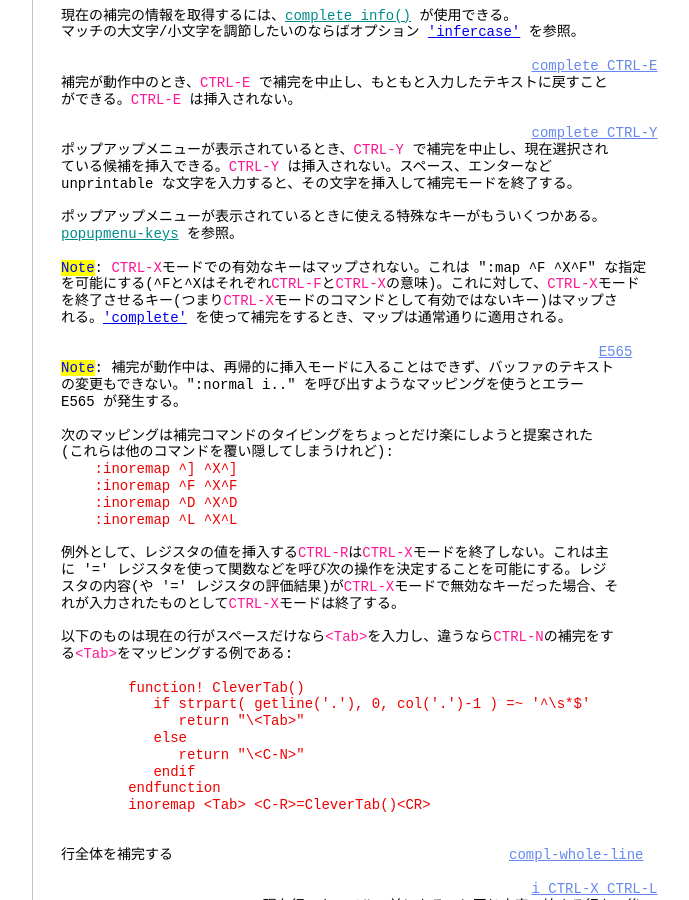
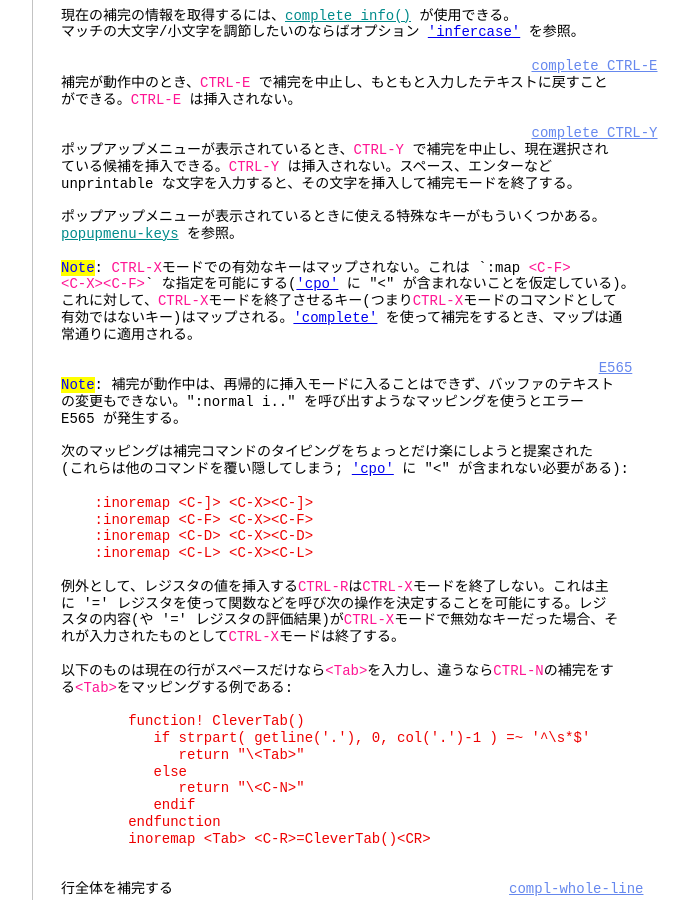
Before and after one commit to vim-jp/vimdoc-ja, a Jekyll site: the page built from insert.html, in a window 1280 px wide and 900 px high, scrolled down 10740 px. Shown: the whole window, without its empty margins (340-1029 px from the left). Built offline with Jekyll 4.4.1, drawn with Linux system fonts in a browser that asks for light colours; nearby versions of some CDN libraries; comment, search, counter and statistics services are not loaded; some of the changed text lies outside the part shown.

Commit message:
Generated by GitHub workflow 3288594619
https://github.com/vim-jp/vimdoc-ja-working/actions/runs/3288594619

```diff
--- a/insert.html
+++ b/insert.html
@@ -3,7 +3,7 @@ layout: vimdoc
 helpname: 'insert'
 ---
 <div id='vimCodeElement'>
-<a class="Constant" href="insert.html" name="insert.txt">insert.txt</a>&nbsp;&nbsp;&nbsp;&nbsp;For&nbsp;<span class="Identifier">Vim バージョン 9.0.</span>&nbsp;&nbsp;Last change: 2022 Apr 06<br>
+<a class="Constant" href="insert.html" name="insert.txt">insert.txt</a>&nbsp;&nbsp;&nbsp;&nbsp;For&nbsp;<span class="Identifier">Vim バージョン 9.0.</span>&nbsp;&nbsp;Last change: 2022 Sep 30<br>
 <br>
 <br>
 &nbsp;&nbsp;&nbsp;&nbsp;&nbsp;&nbsp;&nbsp;&nbsp;&nbsp;&nbsp;&nbsp;&nbsp;&nbsp;&nbsp;&nbsp;&nbsp;<span class="Identifier">VIMリファレンスマニュアル&nbsp;&nbsp;&nbsp;&nbsp;by Bram Moolenaar</span><br>
@@ -645,10 +645,11 @@ unprintable な文字を入力すると、その文字を挿入して補完モ
 ポップアップメニューが表示されているときに使える特殊なキーがもういくつかある。<br>
 <a class="Identifier" href="insert.html#popupmenu-keys">popupmenu-keys</a>&nbsp;を参照。<br>
 <br>
-<span class="Todo">Note</span>:&nbsp;<span class="Special">CTRL-X</span>モードでの有効なキーはマップされない。これは &quot;:map ^F ^X^F&quot; な指定<br>
-を可能にする(^Fと^Xはそれぞれ<span class="Special">CTRL-F</span>と<span class="Special">CTRL-X</span>の意味)。これに対して、<span class="Special">CTRL-X</span>モード<br>
-を終了させるキー(つまり<span class="Special">CTRL-X</span>モードのコマンドとして有効ではないキー)はマップさ<br>
-れる。<a class="Type" href="options.html#'complete'">'complete'</a>&nbsp;を使って補完をするとき、マップは通常通りに適用される。<br>
+<span class="Todo">Note</span>:&nbsp;<span class="Special">CTRL-X</span>モードでの有効なキーはマップされない。これは `:map&nbsp;<span class="Special">&lt;C-F&gt;</span><br>
+<span class="Special">&lt;C-X&gt;&lt;C-F&gt;</span>` な指定を可能にする(<a class="Type" href="options.html#'cpo'">'cpo'</a>&nbsp;に &quot;&lt;&quot; が含まれないことを仮定している)。<br>
+これに対して、<span class="Special">CTRL-X</span>モードを終了させるキー(つまり<span class="Special">CTRL-X</span>モードのコマンドとして<br>
+有効ではないキー)はマップされる。<a class="Type" href="options.html#'complete'">'complete'</a>&nbsp;を使って補完をするとき、マップは通<br>
+常通りに適用される。<br>
 <br>
 &nbsp;&nbsp;&nbsp;&nbsp;&nbsp;&nbsp;&nbsp;&nbsp;&nbsp;&nbsp;&nbsp;&nbsp;&nbsp;&nbsp;&nbsp;&nbsp;&nbsp;&nbsp;&nbsp;&nbsp;&nbsp;&nbsp;&nbsp;&nbsp;&nbsp;&nbsp;&nbsp;&nbsp;&nbsp;&nbsp;&nbsp;&nbsp;&nbsp;&nbsp;&nbsp;&nbsp;&nbsp;&nbsp;&nbsp;&nbsp;&nbsp;&nbsp;&nbsp;&nbsp;&nbsp;&nbsp;&nbsp;&nbsp;&nbsp;&nbsp;&nbsp;&nbsp;&nbsp;&nbsp;&nbsp;&nbsp;&nbsp;&nbsp;&nbsp;&nbsp;&nbsp;&nbsp;&nbsp;&nbsp;<a class="Constant" href="insert.html#E565" name="E565">E565</a><br>
 <span class="Todo">Note</span>: 補完が動作中は、再帰的に挿入モードに入ることはできず、バッファのテキスト<br>
@@ -656,11 +657,12 @@ unprintable な文字を入力すると、その文字を挿入して補完モ
 E565 が発生する。<br>
 <br>
 次のマッピングは補完コマンドのタイピングをちょっとだけ楽にしようと提案された<br>
-(これらは他のコマンドを覆い隠してしまうけれど):<br>
-<div class="helpExample">&nbsp;&nbsp;&nbsp;&nbsp;:inoremap ^] ^X^]<br>
-&nbsp;&nbsp;&nbsp;&nbsp;:inoremap ^F ^X^F<br>
-&nbsp;&nbsp;&nbsp;&nbsp;:inoremap ^D ^X^D<br>
-&nbsp;&nbsp;&nbsp;&nbsp;:inoremap ^L ^X^L</div>
+(これらは他のコマンドを覆い隠してしまう;&nbsp;<a class="Type" href="options.html#'cpo'">'cpo'</a>&nbsp;に &quot;&lt;&quot; が含まれない必要がある):<br>
+<br>
+<div class="helpExample">&nbsp;&nbsp;&nbsp;&nbsp;:inoremap &lt;C-]&gt; &lt;C-X&gt;&lt;C-]&gt;<br>
+&nbsp;&nbsp;&nbsp;&nbsp;:inoremap &lt;C-F&gt; &lt;C-X&gt;&lt;C-F&gt;<br>
+&nbsp;&nbsp;&nbsp;&nbsp;:inoremap &lt;C-D&gt; &lt;C-X&gt;&lt;C-D&gt;<br>
+&nbsp;&nbsp;&nbsp;&nbsp;:inoremap &lt;C-L&gt; &lt;C-X&gt;&lt;C-L&gt;</div>
 <br>
 例外として、レジスタの値を挿入する<span class="Special">CTRL-R</span>は<span class="Special">CTRL-X</span>モードを終了しない。これは主<br>
 に '=' レジスタを使って関数などを呼び次の操作を決定することを可能にする。レジ<br>
@@ -1041,7 +1043,7 @@ C++ 用の最初のバージョンが存在する。<br>
 <span class="Special">CTRL-X</span>&nbsp;<span class="Special">CTRL-Z</span>&nbsp;&nbsp;&nbsp;&nbsp;&nbsp;&nbsp;&nbsp;&nbsp;&nbsp;&nbsp; テキストを変更せずに補完を停止する。<br>
 <br>
 <br>
-補完候補を検索する関数&nbsp;&nbsp;&nbsp;&nbsp;&nbsp;&nbsp;&nbsp;&nbsp;&nbsp;&nbsp;&nbsp;&nbsp;&nbsp;&nbsp;&nbsp;&nbsp;&nbsp;&nbsp;&nbsp;&nbsp;&nbsp;&nbsp;&nbsp;&nbsp;&nbsp;&nbsp;&nbsp;&nbsp;&nbsp;&nbsp;&nbsp;&nbsp;&nbsp;&nbsp;<a class="Constant" href="insert.html#complete-functions" name="complete-functions">complete-functions</a><br>
+<span class="Statement">補完候補を検索する関数</span>&nbsp;&nbsp;&nbsp;&nbsp;&nbsp;&nbsp;&nbsp;&nbsp;&nbsp;&nbsp;&nbsp;&nbsp;&nbsp;&nbsp;&nbsp;&nbsp;&nbsp;&nbsp;&nbsp;&nbsp;&nbsp;&nbsp;&nbsp;&nbsp;&nbsp;<a class="Constant" href="insert.html#complete-functions" name="complete-functions">complete-functions</a><br>
 <br>
 ここでは&nbsp;<a class="Type" href="options.html#'completefunc'">'completefunc'</a>,&nbsp;<a class="Type" href="options.html#'thesaurusfunc'">'thesaurusfunc'</a>,&nbsp;<a class="Type" href="options.html#'omnifunc'">'omnifunc'</a>&nbsp;について説明する。<br>
 <br>
@@ -1243,7 +1245,7 @@ C++ 用の最初のバージョンが存在する。<br>
 &nbsp;&nbsp;&nbsp;&nbsp;&nbsp;&nbsp;&nbsp;&nbsp;set completefunc=CompleteMonths</div>
 <br>
 <br>
-補完ポップアップメニュー&nbsp;&nbsp;&nbsp;&nbsp;&nbsp;&nbsp;&nbsp;&nbsp;&nbsp;&nbsp;&nbsp;&nbsp;&nbsp;&nbsp;&nbsp;&nbsp;&nbsp;&nbsp;&nbsp;&nbsp;&nbsp;&nbsp;&nbsp;&nbsp;&nbsp;&nbsp;&nbsp;&nbsp;&nbsp;&nbsp;&nbsp;&nbsp;<a class="Constant" href="insert.html#ins-completion-menu" name="ins-completion-menu">ins-completion-menu</a><br>
+<span class="Statement">補完ポップアップメニュー</span>&nbsp;&nbsp;&nbsp;&nbsp;&nbsp;&nbsp;&nbsp;&nbsp;&nbsp;&nbsp;&nbsp;&nbsp;&nbsp;&nbsp;&nbsp;&nbsp;&nbsp;&nbsp;&nbsp;&nbsp;&nbsp;&nbsp;&nbsp;&nbsp;&nbsp;&nbsp;&nbsp;&nbsp;&nbsp;&nbsp;&nbsp;<a class="Constant" href="insert.html#ins-completion-menu" name="ins-completion-menu">ins-completion-menu</a><br>
 &nbsp;&nbsp;&nbsp;&nbsp;&nbsp;&nbsp;&nbsp;&nbsp;&nbsp;&nbsp;&nbsp;&nbsp;&nbsp;&nbsp;&nbsp;&nbsp;&nbsp;&nbsp;&nbsp;&nbsp;&nbsp;&nbsp;&nbsp;&nbsp;&nbsp;&nbsp;&nbsp;&nbsp;&nbsp;&nbsp;&nbsp;&nbsp;&nbsp;&nbsp;&nbsp;&nbsp;&nbsp;&nbsp;&nbsp;&nbsp;&nbsp;&nbsp;&nbsp;&nbsp;&nbsp;&nbsp;&nbsp;&nbsp;&nbsp;&nbsp;&nbsp;&nbsp;&nbsp;&nbsp;&nbsp;&nbsp;<a class="Constant" href="insert.html#popupmenu-completion" name="popupmenu-completion">popupmenu-completion</a><br>
 候補を簡単なポップアップメニューで表示することができる。<br>
 <br>
```
